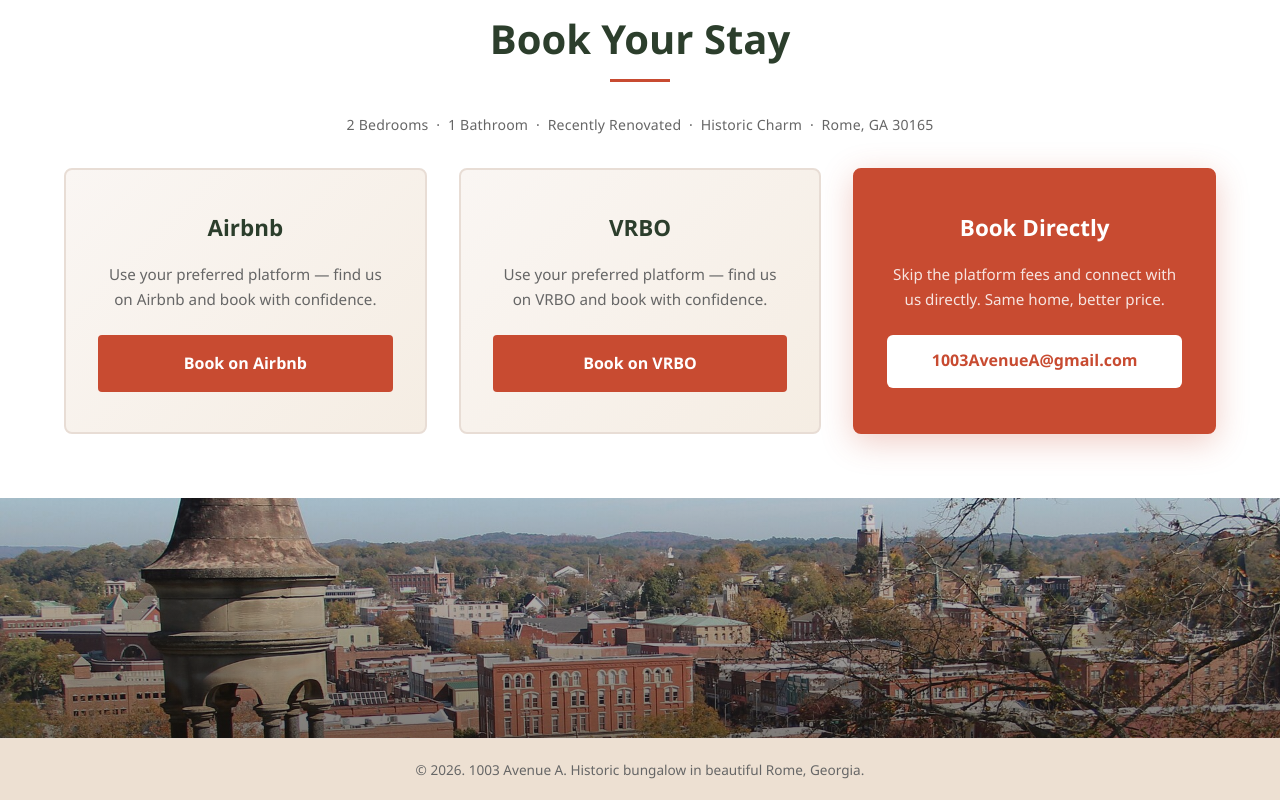
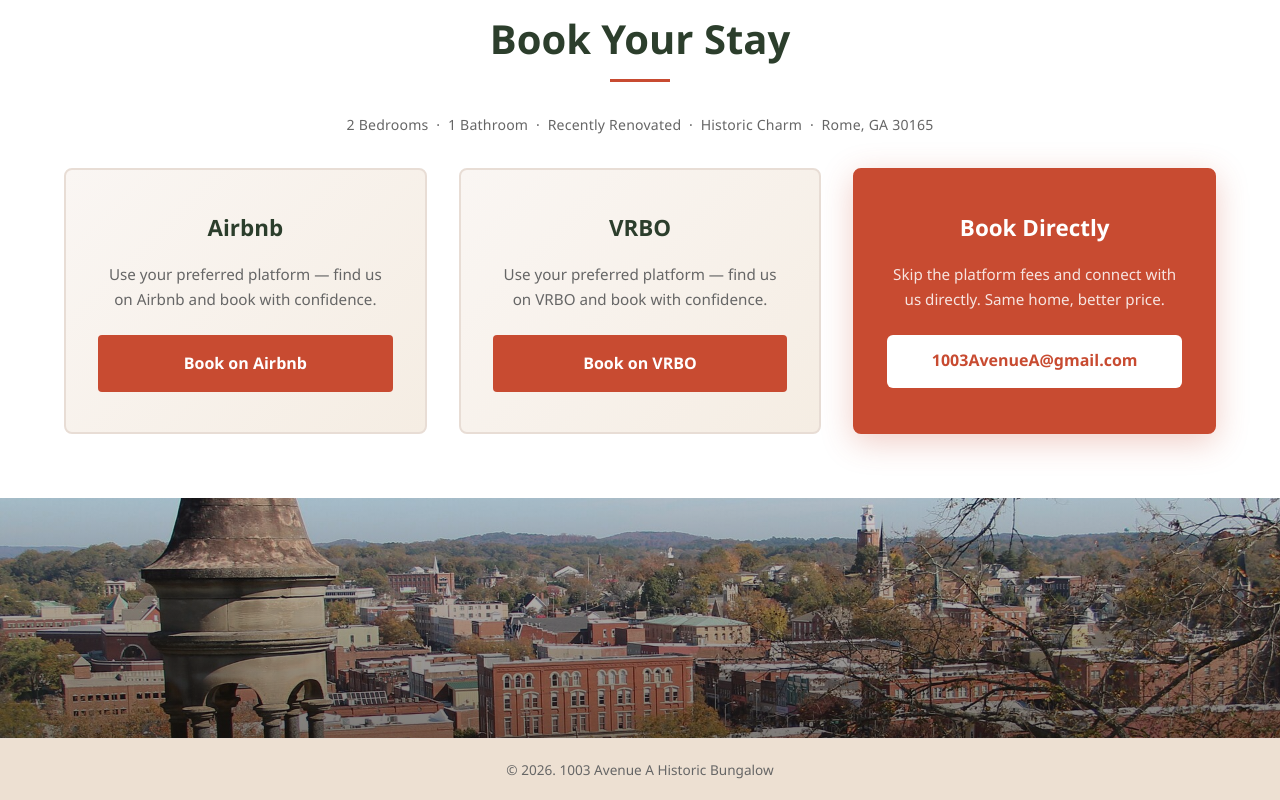
Before and after one commit to 1003avenuea-ops/web, a plain HTML site: page index.html in a window 1280 px wide. Shown: the part 5557-6357 px from the top of the page. Drawn offline with Linux system fonts and the light colour scheme.

Commit message:
booking copy

```diff
--- a/index.html
+++ b/index.html
@@ -1331,7 +1331,7 @@
     <!-- FOOTER -->
     <footer>
         <div class="footer-bottom">
-            <p>&copy; 2026. 1003 Avenue A. Historic bungalow in beautiful Rome, Georgia.</p>
+            <p>&copy; 2026. 1003 Avenue A Historic Bungalow</p>
         </div>
     </footer>
     <!-- LIGHTBOX -->
```
